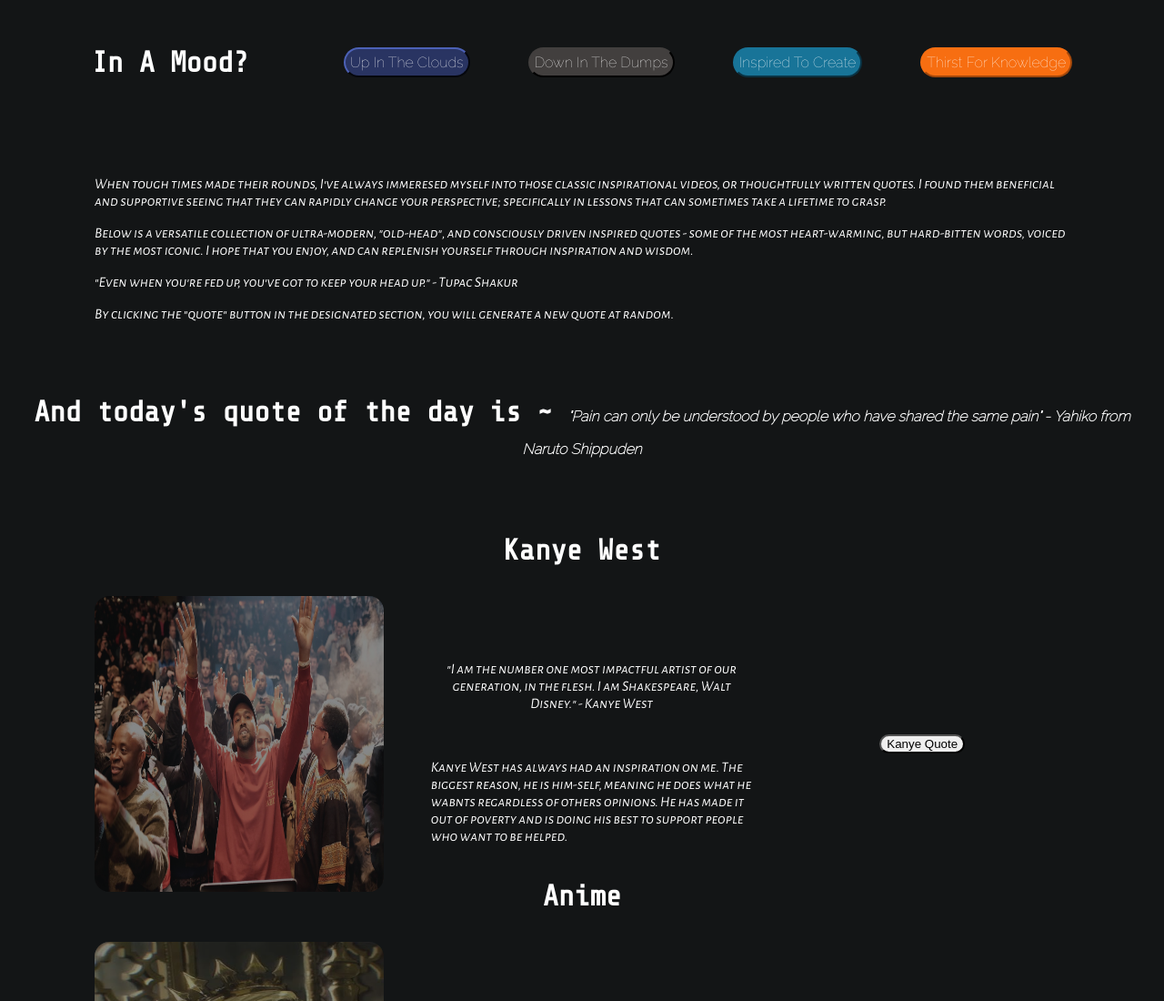
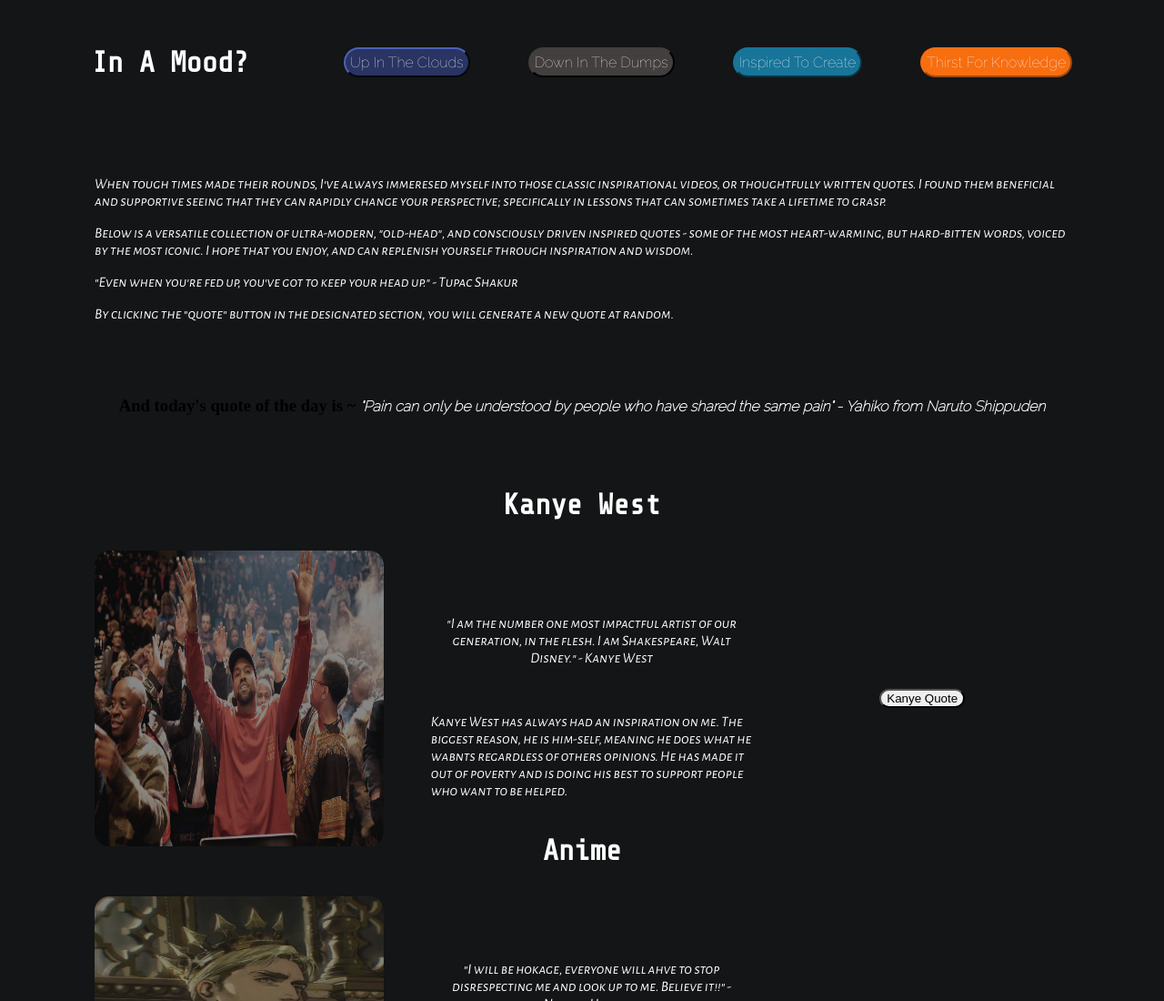
Before and after one commit to Orantes-J/Mood-Booster, a website built with Parcel: page index.html in a window 1280 px wide. Shown: the top 1100 px of the page at 91% size. Built offline with nearby package versions, Linux system fonts and the light colour scheme.

Commit message:
Update index.html

```diff
--- a/index.html
+++ b/index.html
@@ -41,7 +41,7 @@
             <p>By clicking the "quote" button in the designated section, you will generate a new quote at random.</p>
         </section>
         <div class="loader"></div>
-        <h3 class="title-font t-quote">And today's quote of the day is ~ <span class="q-o-d mid-font"><i>"Pain can only be understood by people who have shared the same pain" - Yahiko from Naruto Shippuden</i></span></h3>
+        <h3 class="FontEdit t-quote">And today's quote of the day is ~ <span class="q-o-d mid-font"><i>"Pain can only be understood by people who have shared the same pain" - Yahiko from Naruto Shippuden</i></span></h3>
         <div class="quote-ui">
             <section>
                 <h3 class="title-font">Kanye West</h3>
```
